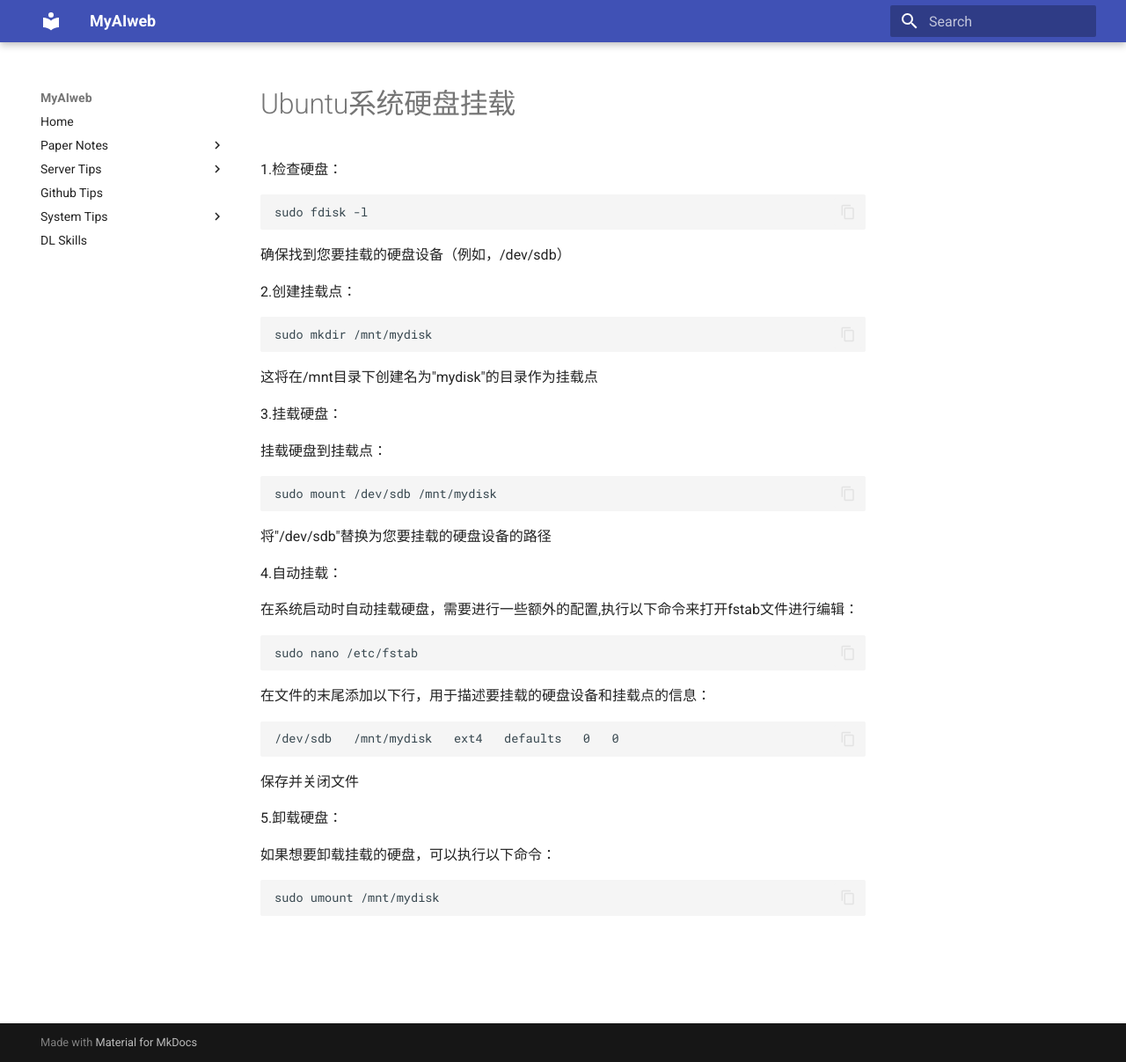
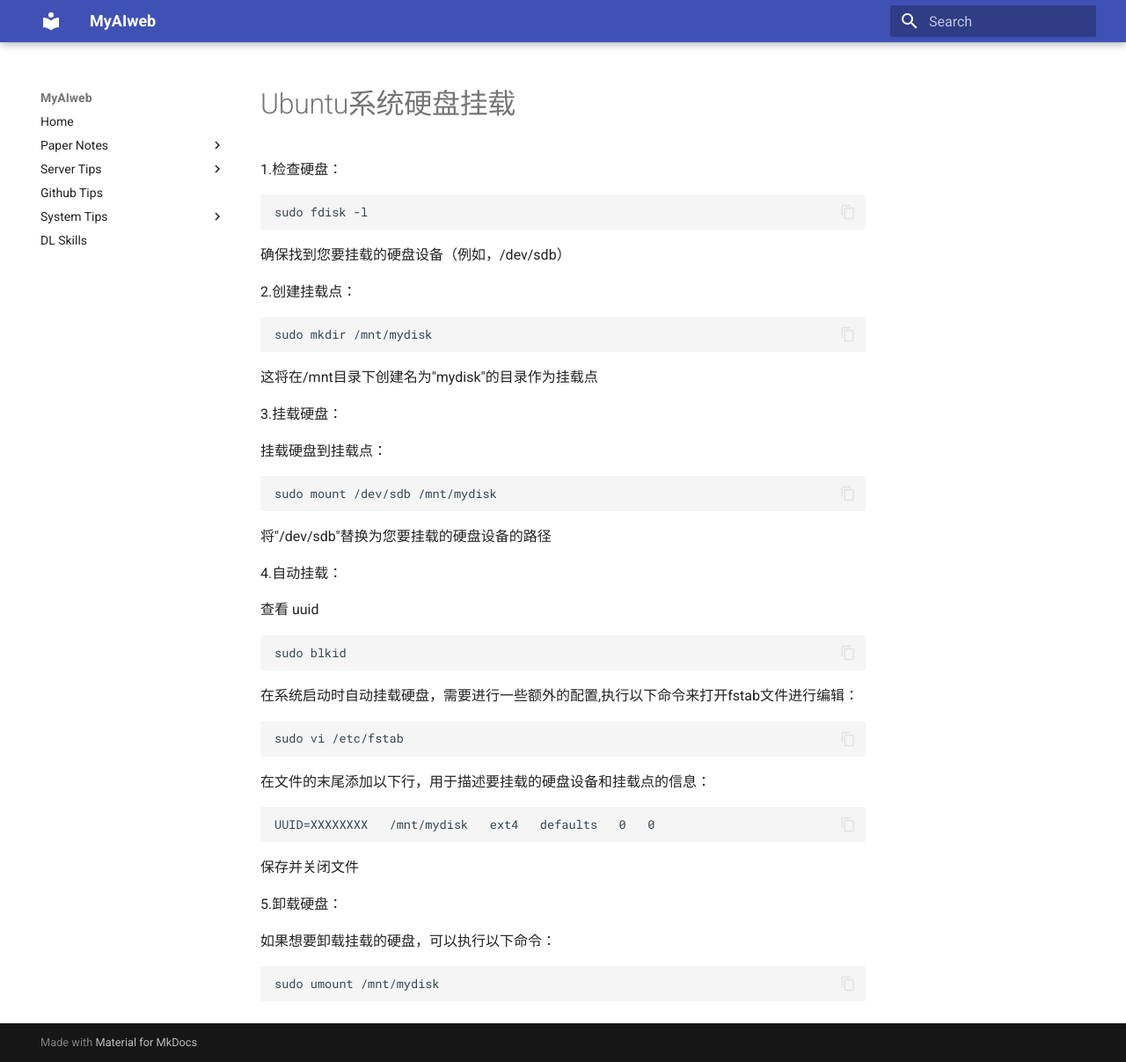
Before and after one commit to CSPaulia/MyAIweb, an MkDocs documentation site: the page built from docs/docs/System_Tips/Ubuntu/Hardware/Disk_Mount.md, in a window 1280 px wide and 1207 px high. Shown: the whole window at 88% size. Built offline with MkDocs 1.6.1 and Material for MkDocs 9.7.7, drawn with Linux system fonts in a browser that asks for light colours.

Commit message:
Verify Disk_Mount.md

```diff
--- a/docs/docs/System_Tips/Ubuntu/Hardware/Disk_Mount.md
+++ b/docs/docs/System_Tips/Ubuntu/Hardware/Disk_Mount.md
@@ -22,13 +22,17 @@
 
 4.自动挂载：
 
+查看 uuid
+
+    sudo blkid
+
 在系统启动时自动挂载硬盘，需要进行一些额外的配置,执行以下命令来打开fstab文件进行编辑：
 
-    sudo nano /etc/fstab
+    sudo vi /etc/fstab
 
 在文件的末尾添加以下行，用于描述要挂载的硬盘设备和挂载点的信息：
 
-    /dev/sdb   /mnt/mydisk   ext4   defaults   0   0
+    UUID=XXXXXXXX   /mnt/mydisk   ext4   defaults   0   0
 
 保存并关闭文件
 
```
